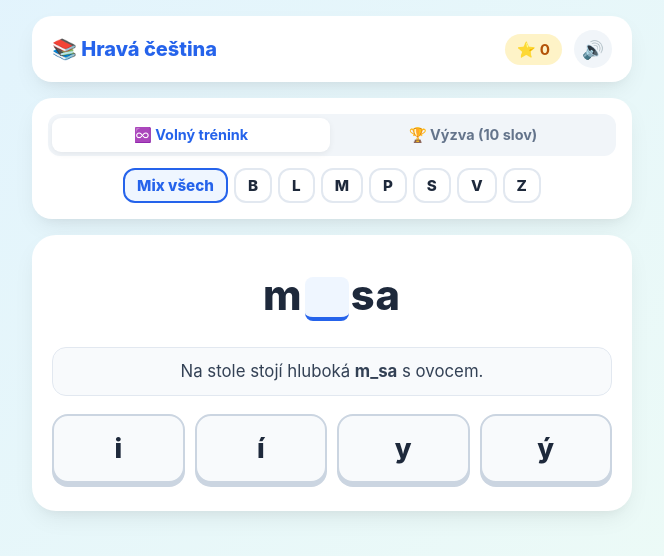
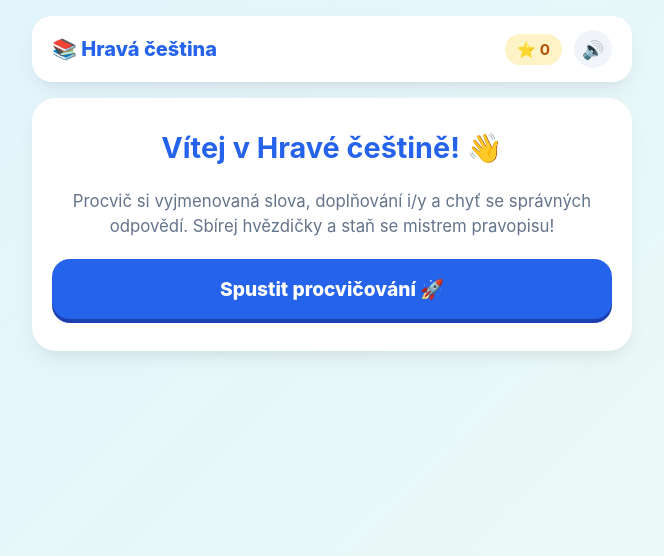
Before and after one commit to jonas3lf/Cestina, a plain HTML site: page index.html in a window 1280 px wide. Shown: the whole page, without its empty margins (308-972 px from the left). Drawn offline with Linux system fonts and the light colour scheme.

Commit message:
Update index.html

```diff
--- a/index.html
+++ b/index.html
@@ -73,6 +73,8 @@
       font-size: 1.25rem;
       font-weight: 800;
       color: var(--primary);
+      cursor: pointer;
+      text-decoration: none;
     }
 
     .stats {
@@ -109,6 +111,48 @@
 
     .sound-btn:active {
       transform: scale(0.92);
+    }
+
+    /* Úvodní stránka (Menu) */
+    .home-screen {
+      background: var(--card-bg);
+      padding: 32px 20px;
+      border-radius: 24px;
+      box-shadow: var(--shadow);
+      text-align: center;
+      display: flex;
+      flex-direction: column;
+      gap: 20px;
+    }
+
+    .home-screen h1 {
+      font-size: 1.8rem;
+      color: var(--primary);
+      margin-bottom: 4px;
+    }
+
+    .home-screen p {
+      color: var(--text-muted);
+      font-size: 1.05rem;
+      line-height: 1.5;
+    }
+
+    .menu-btn {
+      background: var(--primary);
+      color: white;
+      border: none;
+      padding: 18px;
+      border-radius: 18px;
+      font-size: 1.2rem;
+      font-weight: 800;
+      cursor: pointer;
+      box-shadow: 0 4px 0 #1e40af;
+      transition: all 0.15s;
+    }
+
+    .menu-btn:active {
+      transform: translateY(2px);
+      box-shadow: 0 2px 0 #1e40af;
     }
 
     /* Ovládací panel - režim a písmena */
@@ -446,13 +490,22 @@
 
   <div class="app-container">
     <header>
-      <div class="logo">📚 Hravá čeština</div>
+      <a class="logo" id="homeLogoLink">📚 Hravá čeština</a>
       <div class="stats">
         <div class="star-badge">⭐ <span id="starCount">0</span></div>
         <button class="sound-btn" id="soundToggle" title="Zapnout/vypnout zvuk">🔊</button>
       </div>
     </header>
 
+    <!-- Úvodní obrazovka (Menu) -->
+    <section class="home-screen" id="homeScreen">
+      <h1>Vítej v Hravé češtině! 👋</h1>
+      <p>Procvič si vyjmenovaná slova, doplňování i/y a chyť se správných odpovědí. Sbírej hvězdičky a staň se mistrem pravopisu!</p>
+      <button class="menu-btn" id="startAppBtn">Spustit procvičování 🚀</button>
+    </section>
+
+    <!-- Hlavní herní sekce (zpočátku skrytá) -->
+    <div id="gameAppWrapper" style="display: none; flex-direction: column; gap: 16px;">
       <section class="controls">
         <div class="mode-switch">
           <button class="mode-btn active" data-mode="practice">♾️ Volný trénink</button>
@@ -511,6 +564,7 @@
           <button class="next-btn show" id="restartBtn">Hrát znovu 🔄</button>
         </div>
       </main>
+    </div>
   </div>
 
   <script>
@@ -629,10 +683,10 @@
       { letter: "Z", before: "z", after: "vat", ans: "í", sentence: "Když jsi unavený, začneš <strong>z_vat</strong>.", type: "Nevyjmenované slovo", rule: "Zívat není vyjmenované slovo, píšeme měkké í." }
     ];
 
-    let currentMode = 'practice'; // 'practice' | 'challenge'
+    let currentMode = 'practice';
     let currentLetter = 'ALL';
     let currentWord = null;
-    let stars = parseInt(localStorage.getItem('cz_stars') || '0', 10);
+    let stars = 0; // Při načtení stránky vždy začínáme od nuly
     let soundEnabled = true;
 
     let challengePool = [];
@@ -643,6 +697,11 @@
 
     const starCountEl = document.getElementById('starCount');
     const soundToggleBtn = document.getElementById('soundToggle');
+    const homeScreen = document.getElementById('homeScreen');
+    const gameAppWrapper = document.getElementById('gameAppWrapper');
+    const startAppBtn = document.getElementById('startAppBtn');
+    const homeLogoLink = document.getElementById('homeLogoLink');
+
     const modeBtns = document.querySelectorAll('.mode-btn');
     const letterBtns = document.querySelectorAll('.letter-btn');
     const progressWrap = document.getElementById('progressWrap');
@@ -697,6 +756,21 @@
     soundToggleBtn.addEventListener('click', () => {
       soundEnabled = !soundEnabled;
       soundToggleBtn.textContent = soundEnabled ? '🔊' : '🔇';
+    });
+
+    // Přepínání na hlavní menu kliknutím na logo
+    homeLogoLink.addEventListener('click', (e) => {
+      e.preventDefault();
+      gameAppWrapper.style.display = 'none';
+      homeScreen.style.display = 'flex';
+      stars = 0; // Vynulování hvězdiček při návratu do menu
+      starCountEl.textContent = stars;
+    });
+
+    startAppBtn.addEventListener('click', () => {
+      homeScreen.style.display = 'none';
+      gameAppWrapper.style.display = 'flex';
+      loadNextWord();
     });
 
     function getFilteredWords() {
@@ -775,7 +849,6 @@
         blankSlot.classList.add('correct');
         playSound('success');
         stars++;
-        localStorage.setItem('cz_stars', stars);
         starCountEl.textContent = stars;
 
         feedbackBox.className = 'feedback-box success show';
@@ -879,8 +952,6 @@
         }
       });
     });
-
-    loadNextWord();
   </script>
 </body>
 </html>
```
Lines whose indentation alone changed are shown as unchanged.
